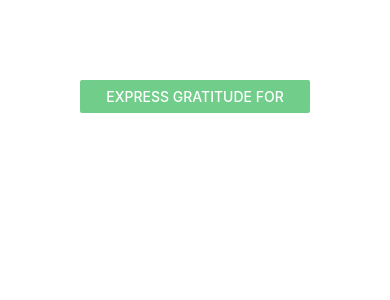
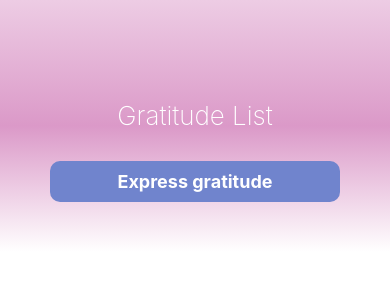
Before and after one commit to Yosolita1978/GratitudeList, a React Native app: screen / in a window 390 px wide. Shown: the top 300 px of the page. Built offline with nearby package versions, Linux system fonts and the light colour scheme.

Commit message:
Styles, styles everywhere

```diff
--- a/App.js
+++ b/App.js
@@ -1,6 +1,6 @@
-import { StatusBar } from 'expo-status-bar';
 import React, { useState } from 'react';
-import { StyleSheet, View, Button, FlatList } from 'react-native';
+import { StatusBar, StyleSheet, View, Button, FlatList, Text, TouchableOpacity } from 'react-native';
+import { LinearGradient } from 'expo-linear-gradient';
 import GratitudeItem from './components/GratitudeItem';
 import GratitudeInput from './components/GratitudeInput';
 
@@ -27,8 +27,12 @@ export default function App() {
 
 
   return (
-    <View style={styles.screenLayout} >
-      <Button title="Express gratitude for" onPress={() => setAddMode(true)} color="#70CD8A"/>
+    <LinearGradient style={styles.screenLayout} colors={['#EDCCE4', '#DB99C8', '#FFFFFF']} >
+      <StatusBar  barStyle={'light-content'}/>
+      <Text style={styles.appTitle}>Gratitude List</Text>
+      <TouchableOpacity style={styles.buttonContainer} onPress={() => setAddMode(true)}>
+      <Text style={styles.buttonText}>Express gratitude</Text>
+      </TouchableOpacity>
       <GratitudeInput visible={isAddMode} onAddGratitude={addInputHandler} onCancel={cancelModalHandler}/>
     <View>
     <FlatList
@@ -42,15 +46,35 @@ export default function App() {
     />)}
     />
     </View>
-
-
-    </View>
+    </LinearGradient>
   );
 }
 
 const styles = StyleSheet.create({
   screenLayout: {
-    padding: 80
+    padding: 50
+  },
+  appTitle:{
+    color: '#fff',
+    fontSize: 26,
+    marginTop: 50,
+    marginBottom: 30,
+    fontWeight: '200',
+    textAlign: 'center'
+  },
+  buttonContainer:{
+    elevation: 8,
+    backgroundColor: "#7084CD",
+    borderRadius: 10,
+    paddingVertical: 10,
+    paddingHorizontal: 12
+  },
+  buttonText: {
+    fontSize: 18,
+    color: "#fff",
+    fontWeight: "bold",
+    alignSelf: "center",
   }
 
+
   });
--- a/components/GratitudeInput.js
+++ b/components/GratitudeInput.js
@@ -18,7 +18,7 @@ const GratitudeInput = props => {
     <Modal visible={props.visible} animationType='slide'>
     <View style={styles.inputContainer}>
         <TextInput
-        placeholder="Express gratitude for"
+        placeholder="Things to be Grateful For"
         style={styles.textContainer}
         onChangeText={inputHandler}
         value={enteredInput}/>
@@ -34,22 +34,25 @@ const styles = StyleSheet.create({
     inputContainer:{
         justifyContent: 'center',
         alignItems: 'center',
-        flex: 1
+        flex: 1,
       },
       textContainer:{
         width: '80%',
         borderBottomColor: 'black',
         borderBottomWidth: 1,
         padding: 5,
-        marginBottom: 5
+        marginBottom: 5,
+        textAlign: 'center'
       },
       buttonContainer: {
           flexDirection: 'row',
           justifyContent: 'space-around',
           width: '60%'
-      },
+    },
       button:{
-          width: '40%'
+          width: '40%',
+          elevation: 10,
+          borderRadius: 10
       }
 });
 
--- a/components/GratitudeItem.js
+++ b/components/GratitudeItem.js
@@ -14,12 +14,14 @@ const GratitudeItem = props => {
 
 const styles = StyleSheet.create({
     listItem: {
-        width: '90%',
-        borderColor: '#C4B6C0',
-        borderWidth: 1,
         backgroundColor: '#EECEE5',
+        borderBottomColor: '#bbb',
+        borderBottomWidth: StyleSheet.hairlineWidth,
         padding: 10,
-        marginVertical:5
+        marginVertical:5,
+        marginTop: 10,
+        borderRadius: 10,
+        elevation: 8
       }
 });
 
```
